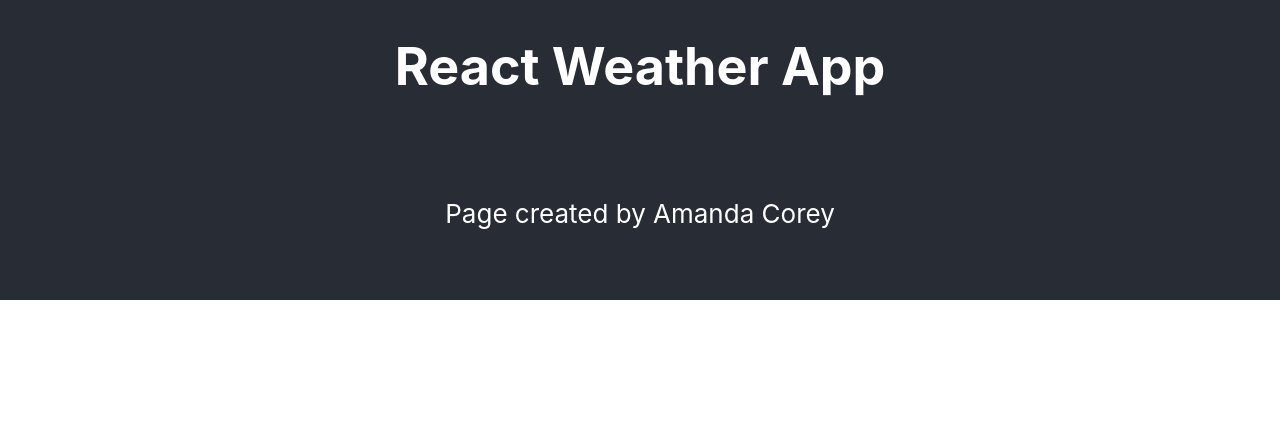
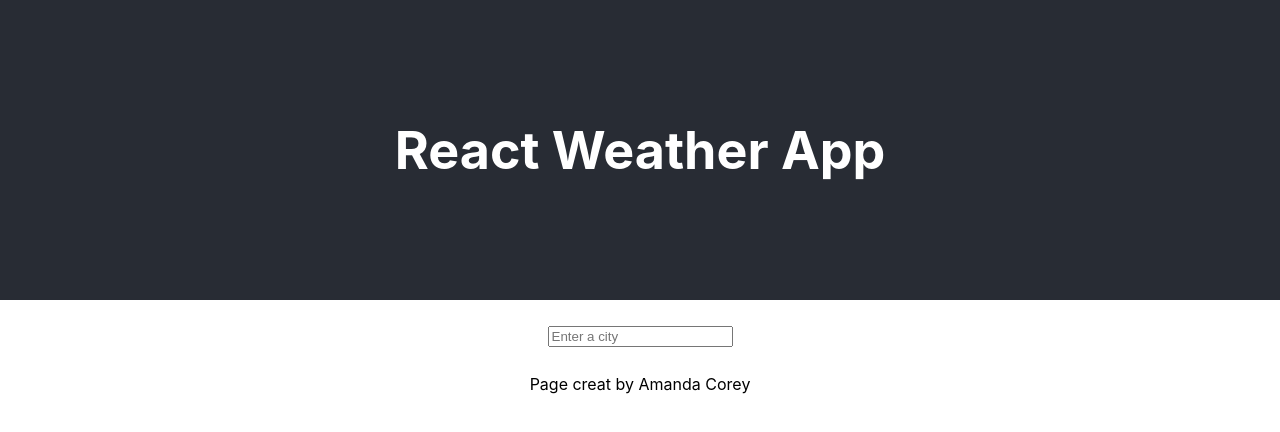
Before and after one commit to Amjcorey/Weather-React-App, a React (Create React App) app in the folder weather_app/: page / in a window 1280 px wide. Shown: the top 432 px of the page. Built offline with nearby package versions, Linux system fonts and the light colour scheme.

Commit message:
creating forecast component and js

```diff
--- a/weather_app/src/App.js
+++ b/weather_app/src/App.js
@@ -1,14 +1,20 @@
-
+import React from "react";
 import './App.css';
+import Forecast from "./Forecast";
 
 function App() {
   return (
     <div className="App">
       <header className="App-header">
         <h1>React Weather App</h1>
-        <main> </main>
-        <footer>Page created by Amanda Corey</footer>
-      </header>
+        </header>
+        <main >
+
+            <Forecast />
+
+        </main>
+        <footer>Page creat by Amanda Corey</footer>
+
     </div>
   );
 }
--- /dev/null
+++ b/weather_app/src/Forecast.js
@@ -0,0 +1,14 @@
+import React from "react";
+
+export default function getForecast() {
+    return (
+        <div className="container">
+            <form>
+                <input
+                    type="search"
+                    placeholder="Enter a city" />
+            </form>
+
+        </div>
+    );
+}
```
